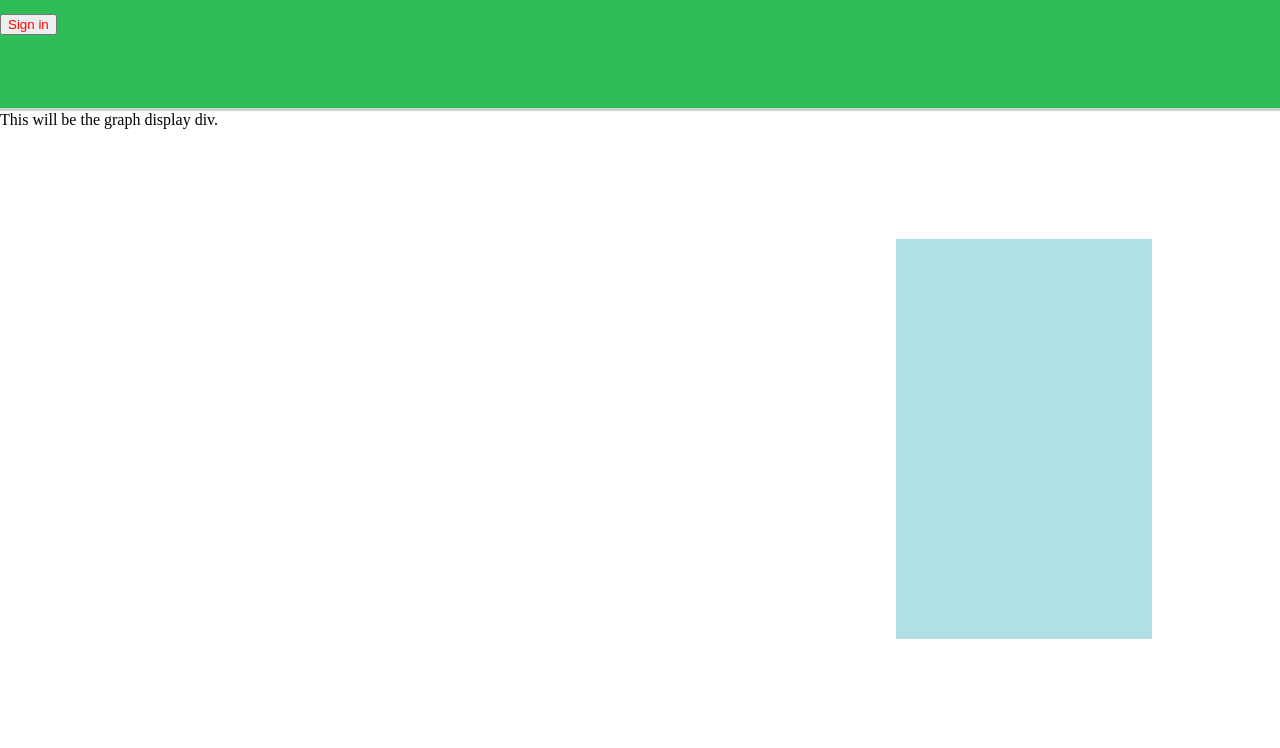
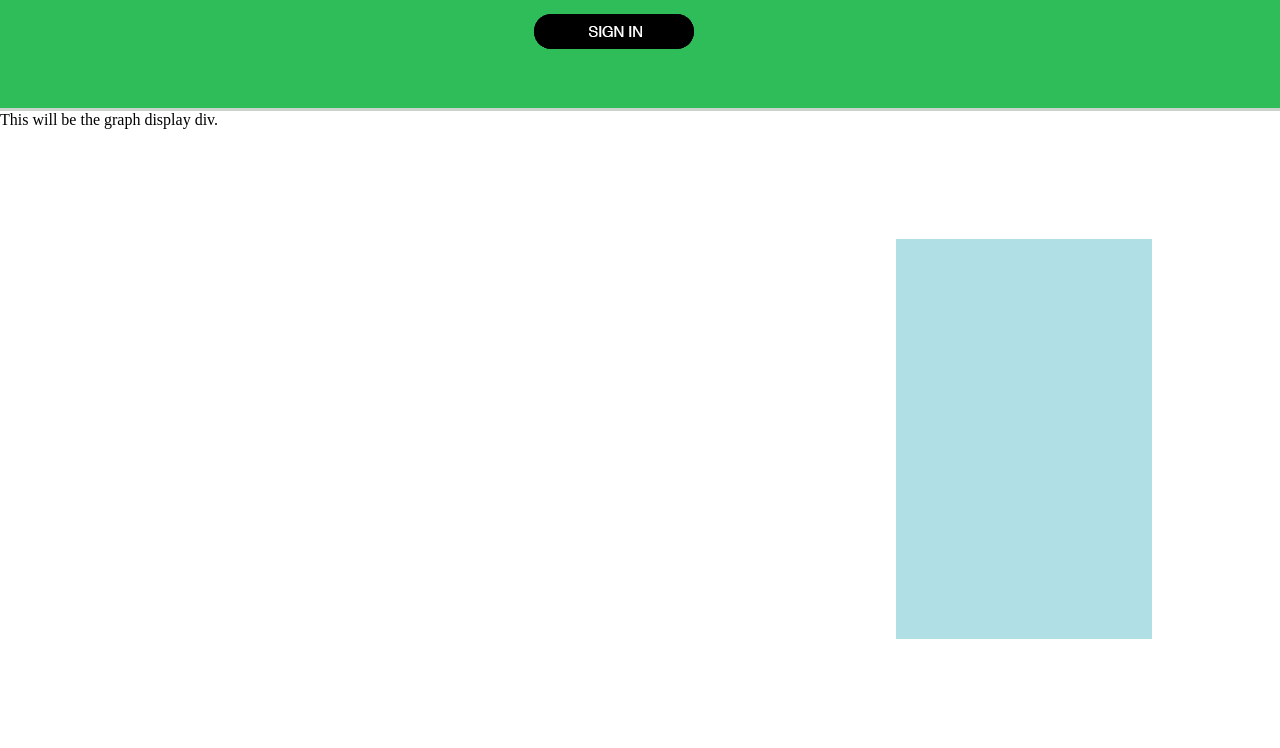
Before and after one commit to ac1714/SpotifyPlaylistGraph, a plain HTML site: page index.html in a window 1280 px wide. Shown: the part 52-800 px from the top of the page. Drawn offline with nearby package versions, Linux system fonts and the light colour scheme.

Commit message:
Added sign in button, with styling

```diff
--- a/index.html
+++ b/index.html
@@ -14,12 +14,12 @@
 
 <div id="search_div">
 	<h3>Spotify Playlist Visualizer</h3>
+    <button id="signin" onclick="authorizeUser()"></button>
     <div id="submit_div">
         <input id="playlist_input" type="text" name="playlistid">
         <button onClick="drawGraph(createJSON(getPlaylist(playlist_input.value, accessToken, user.id)))">Draw graph</button>
         <!-- <button onClick="scrollUp()">Draw graph</button> -->
     </div>
-	<button id="signin" onclick="authorizeUser()">Sign in</button>
 </div>
 
 <div id="display_div">
--- a/styles.css
+++ b/styles.css
@@ -45,7 +45,15 @@ h3 {
 }
 
 #signin {
-  color: red;
+  position: absolute;
+  background-image:url(./img/sign_in.png);
+  background-color: transparent;
+  background-repeat: no-repeat;
+  border: none;
+  cursor: pointer;
+  height: 40px;
+  width: 170px;
+  right: 45%;
 }
 
 .link {
```
Also changed, not shown: img/sign_in.png (added). Lines whose indentation alone changed are shown as unchanged.
